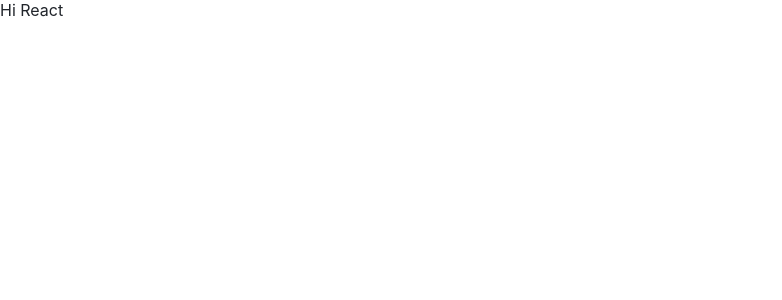
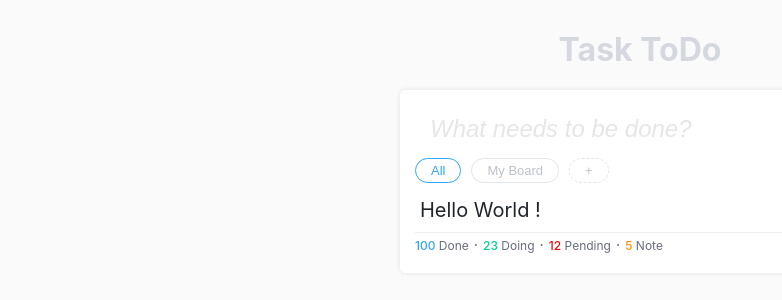
Before and after one commit to mengdu/ToDoList, a React (Create React App) app: page / in a window 1280 px wide. Shown: the top 300 px of the page, without its empty margins (0-782 px from the left). Built offline with nearby package versions, Linux system fonts and the light colour scheme.

Commit message:
更新实现

```diff
--- a/public/index.html
+++ b/public/index.html
@@ -24,7 +24,7 @@
       work correctly both with client-side routing and a non-root public URL.
       Learn how to configure a non-root public URL by running `npm run build`.
     -->
-    <title>To-Do List | Tasks list manager application base on React.</title>
+    <title>Task ToDo | Tasks list manager application base on React.</title>
   </head>
   <body>
     <noscript>You need to enable JavaScript to run this app.</noscript>
--- a/src/App.js
+++ b/src/App.js
@@ -1,9 +1,13 @@
 import React from 'react'
+import ToDo from './components/ToDo'
 
 function App() {
   return (
     <div className="App">
-      Hi React
+      <div className="todo-box">
+        <h1 className="app-title">Task ToDo</h1>
+        <ToDo />
+      </div>
     </div>
   )
 }
--- a/src/style/main.css
+++ b/src/style/main.css
@@ -4,7 +4,17 @@ body {
   -webkit-font-smoothing: antialiased;
   -moz-osx-font-smoothing: grayscale;
   color: #21252B;
+  background-color: #FAFAFA;
 }
 code {
   font-family: source-code-pro, Menlo, Monaco, Consolas, 'Courier New', monospace;
 }
+.todo-box {
+  margin: 0 auto;
+  width: 480px;
+  margin-top: 30px;
+}
+.todo-box .app-title {
+  text-align: center;
+  color: #D6D8E0;
+}
--- a/src/style/main.less
+++ b/src/style/main.less
@@ -4,8 +4,20 @@ body {
   -webkit-font-smoothing: antialiased;
   -moz-osx-font-smoothing: grayscale;
   color: #21252B;
+  background-color: #FAFAFA;
 }
 
 code {
   font-family: source-code-pro, Menlo, Monaco, Consolas, 'Courier New',monospace;
 }
+
+.todo-box {
+  margin: 0 auto;
+  width: 480px;
+  margin-top: 30px;
+
+  .app-title {
+    text-align: center;
+    color: #D6D8E0;
+  }
+}
```
